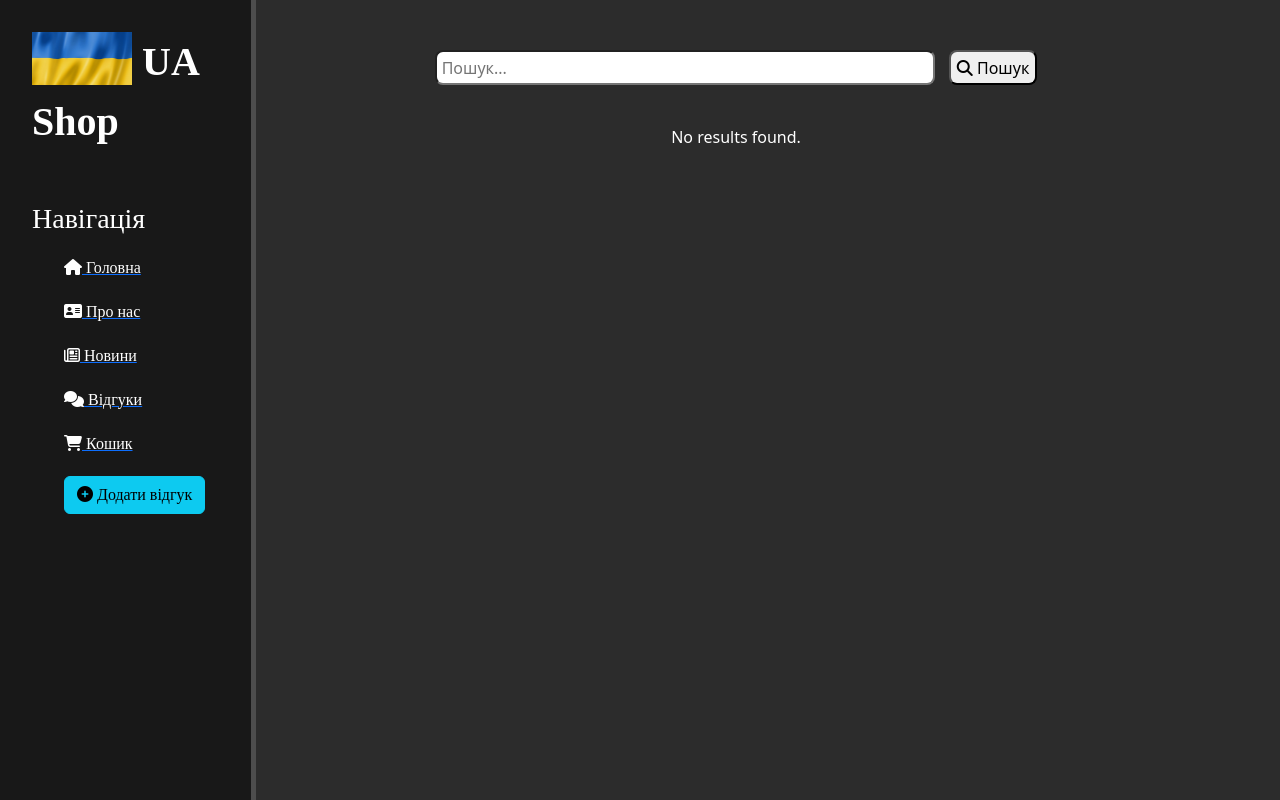
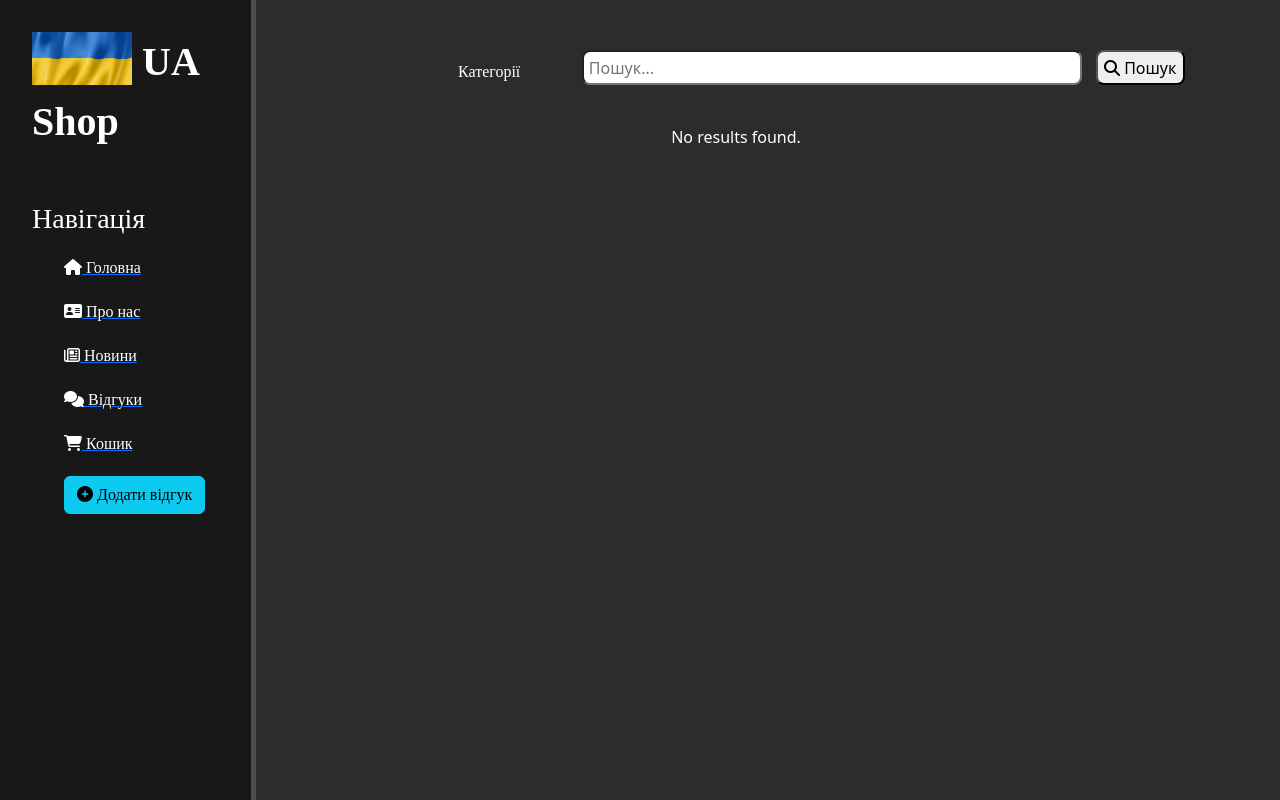
Before and after one commit to LambertoKalisto/myinternetsho-, a Django app: template projectname/myapp/templates/myapp/index.html in a window 1280 px wide. Run offline with Django 4.2, Linux system fonts and the light colour scheme; the template is opened without the code that fills it, so the values that code supplies are empty.

Commit message:
Add Categories

```diff
--- a/projectname/myapp/admin.py
+++ b/projectname/myapp/admin.py
@@ -1,5 +1,6 @@
 from django.contrib import admin
-from .models import Product, Order
+from .models import Product, Order, Category
 
 admin.site.register(Product)
 admin.site.register(Order)
+admin.site.register(Category)
--- a/projectname/myapp/static/myapp/css/main.css
+++ b/projectname/myapp/static/myapp/css/main.css
@@ -321,3 +321,53 @@ main .features p {max-width: 400px; margin: 20px auto;}
     margin-top: -30px;
     margin-right: 20px;
 }
+
+.categories {
+    font-family: Brush Script MT;
+    float: left;
+    margin-left: 20%;
+}
+
+.main-menu {
+    list-style: none;
+    padding: 0;
+    margin: 0;
+}
+
+.main-menu li {
+    display: inline-block;
+    margin-right: 20px;
+    position: relative;
+}
+
+.main-menu a {
+    text-decoration: none;
+    color: #fff;
+    padding: 10px;
+    display: block;
+}
+
+.dropdown:hover .sub-menu {
+    display: block;
+}
+
+.sub-menu {
+    display: none;
+    position: absolute;
+    top: 100%;
+    left: 0;
+    background-color: #fff;
+    box-shadow: 0 0 5px rgba(0, 0, 0, 0.2);
+    border-radius: 0 0 4px 4px;
+    z-index: 1;
+}
+
+.sub-menu li {
+    display: block;
+    margin: 0;
+}
+
+.sub-menu a {
+    padding: 10px;
+    color: #333;
+}
--- a/projectname/myapp/templates/myapp/index.html
+++ b/projectname/myapp/templates/myapp/index.html
@@ -8,6 +8,20 @@
 {% block content %}
 <div class="features">
     <div class="search-container">
+        <form action="{% url 'category-search' %}" method="get">
+            <div class="categories">
+                <ul class="main-menu">
+                    <li class="dropdown">
+                        <a href="#">Категорії</a>
+                        <ul class="sub-menu">
+                            {% for el in category %}
+                                <li><a href="{% url 'category-search' %}?category={{ el.title }}">{{ el.title }}</a></li>
+                            {% endfor %}
+                        </ul>
+                    </li>
+                </ul>
+            </div>
+        </form>
         <form action="{% url 'search' %}" method="get">
             <input type="search" class="search" name="q" placeholder="Пошук...">
             <button type="submit" class="search-button"><i class="fa-solid fa-magnifying-glass"></i> Пошук</button>
--- a/projectname/myapp/urls.py
+++ b/projectname/myapp/urls.py
@@ -2,12 +2,13 @@ from django.urls import path
 from . import views
 from django.conf import settings
 from django.conf.urls.static import static
-from .views import Search, cart_add, cart_remove
+from .views import Search, cart_add, cart_remove, CategorySearch
 
 urlpatterns = [
     path('', views.index, name='home'),
     path('about', views.about, name='about'),
     path('search/', Search.as_view(), name='search'),
+    path('category-search/', CategorySearch.as_view(), name='category-search'),
     path('cart', views.cart, name='cart'),
     path('/add/<int:product_id>', cart_add, name='cart_add'),
     path('/remove/<int:cart_id>', cart_remove, name='cart_remove'),
```
Also changed, not shown: projectname/myapp/models.py (+11 -0 lines), projectname/myapp/views.py (+25 -3 lines), projectname/db.sqlite3, projectname/myapp/media/images/ogirok.jpeg (added), projectname/myapp/media/images/ogirok_ffkcFmI.jpeg (added), projectname/myapp/media/images/yabloki-ukrainskie.jpg (added), projectname/myapp/media/images/yabloki-ukrainskie_YFdY6FX.jpg (added), projectname/myapp/migrations/0008_category_alter_order_options.py (added), projectname/myapp/migrations/0009_product_category.py (added).
